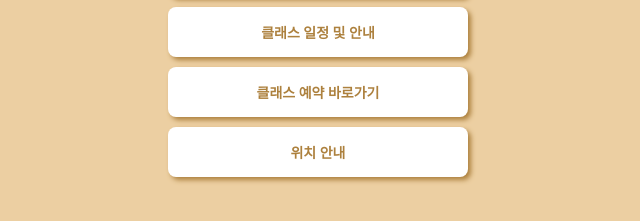
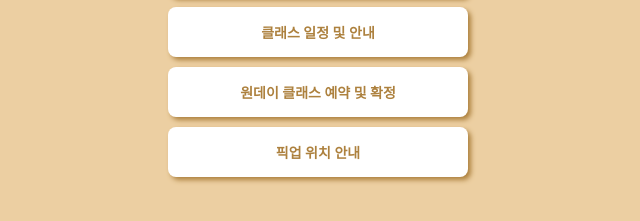
Before and after one commit to lanouveau/lanouveau_love, a plain HTML site: page LA NOUVEAU.html in a window 1280 px wide. Shown: the part 441-662 px from the top of the page, without its empty margins (322-962 px from the left). Drawn offline with Linux system fonts and the light colour scheme; a web font is replaced by a local one.

Commit message:
Update LA NOUVEAU.html

```diff
--- a/LA NOUVEAU.html
+++ b/LA NOUVEAU.html
@@ -92,9 +92,7 @@
             <P class="sub">당신의 곁에 아름다운 생화 케이크 & 클래스</P>
             <a target="_blank" href="https://pf.kakao.com/_rxixjlxj">카카오톡 채널</a>
             <a target="_blank" href="https://blog.naver.com/lanouveaucake">클래스 일정 및 안내</a>
-            <a target="_blank" href="https://booking.naver.com/booking/6/bizes/784658">클래스 예약 바로가기</a>
-            <a target="_blank" href="https://map.naver.com/v5/entry/place/1360271393?c=14128632.3570014,4513008.3284094,13,0,0,0,dh&placePath=%2Fhome">위치 안내</a>
-        </div>
-
+            <a target="_blank" href="https://m.place.naver.com/restaurant/1360271393/home">원데이 클래스 예약 및 확정</a>
+            <a target="_blank" href="https://map.naver.com/v5/entry/place/1360271393?c=14128632.3570014,4513008.3284094,13,0,0,0,dh&placePath=%2Fhome">픽업 위치 안내</a>
     </body>
 </html>
```
